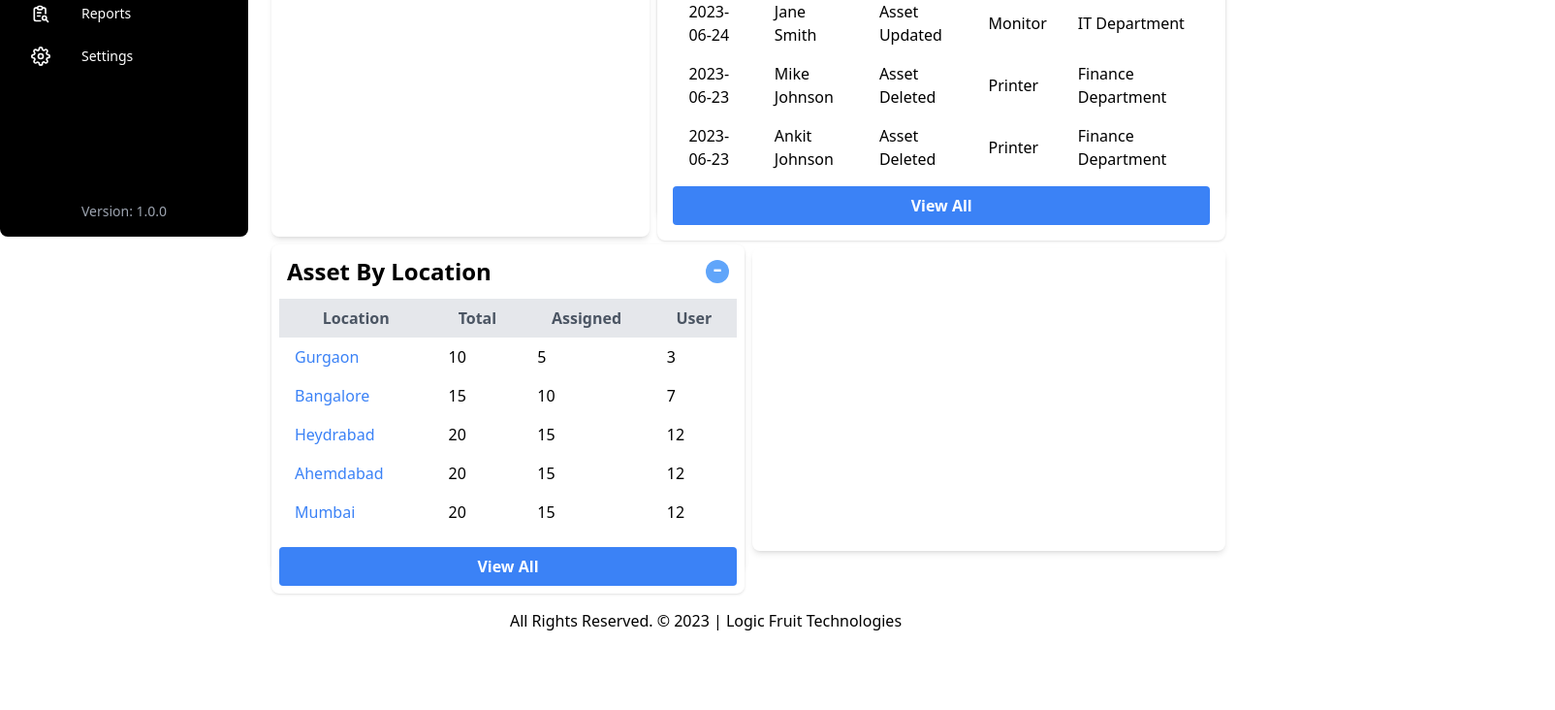
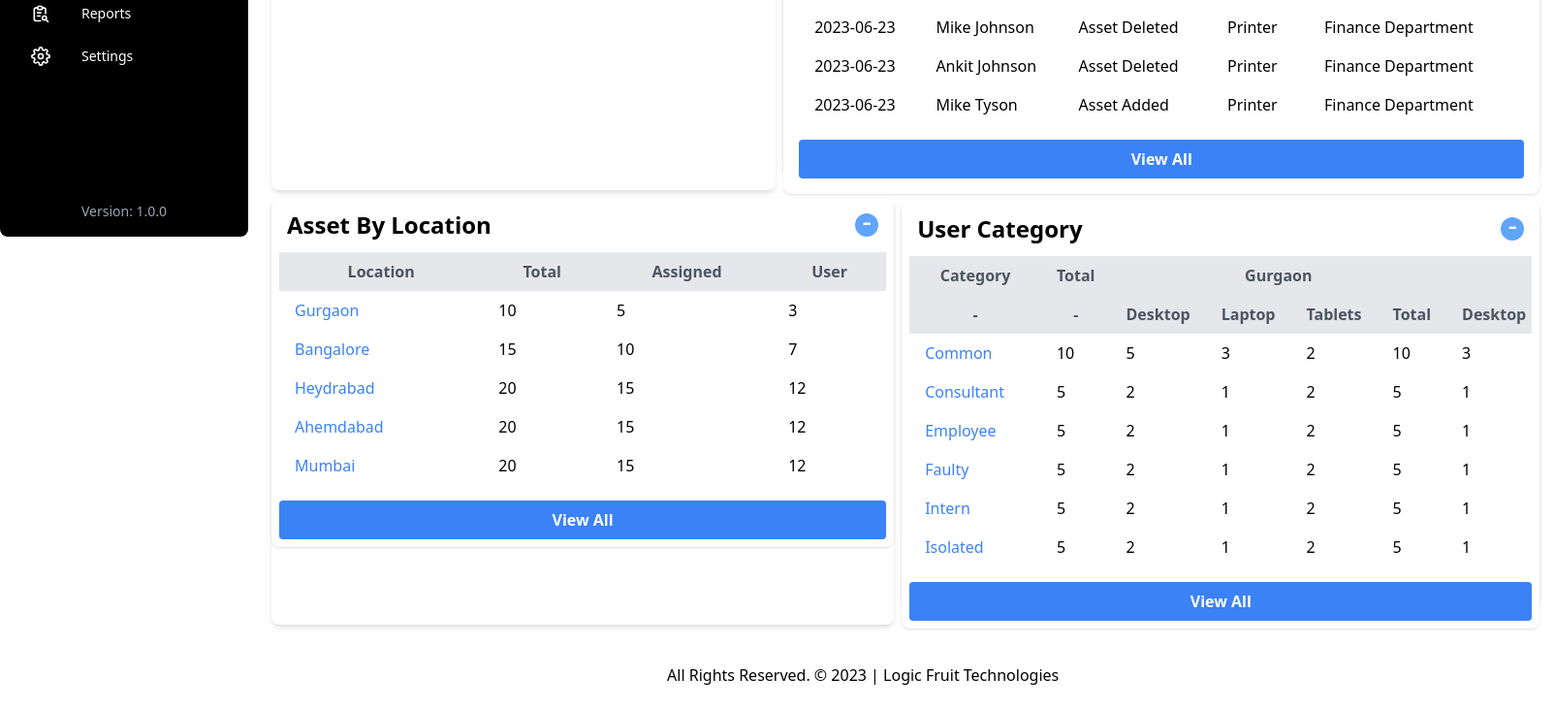
Before and after one commit to DrThakur/it-management-system, a React (Create React App) app: page / in a window 1280 px wide. Shown: the part 556-1288 px from the top of the page at 97% size, 1604 px wide, since content can reach past the window. Before the commit the page ends 1232 px from the top, so only its background shows below. Built offline with nearby package versions, Linux system fonts and the light colour scheme.

Commit message:
hascommitbranch code changes updated

```diff
--- /dev/null
+++ b/src/components/UserCategory/UserCategory.js
@@ -0,0 +1,302 @@
+import React, { useState } from "react";
+import { useNavigate } from "react-router-dom";
+
+const UserCategory = () => {
+  const categoryData = [
+    {
+      id: 1,
+      name: "Common",
+      total: 10,
+      gurgaon: {
+        desktop: 5,
+        laptop: 3,
+        tablets: 2,
+        total: 10,
+      },
+      bangalore: {
+        desktop: 3,
+        laptop: 4,
+        tablets: 2,
+        total: 9,
+      },
+    },
+    {
+      id: 2,
+      name: "Consultant",
+      total: 5,
+      gurgaon: {
+        desktop: 2,
+        laptop: 1,
+        tablets: 2,
+        total: 5,
+      },
+      bangalore: {
+        desktop: 1,
+        laptop: 2,
+        tablets: 2,
+        total: 5,
+      },
+    },
+    {
+      id: 3,
+      name: "Employee",
+      total: 5,
+      gurgaon: {
+        desktop: 2,
+        laptop: 1,
+        tablets: 2,
+        total: 5,
+      },
+      bangalore: {
+        desktop: 1,
+        laptop: 2,
+        tablets: 2,
+        total: 5,
+      },
+    },
+    {
+      id: 4,
+      name: "Faulty",
+      total: 5,
+      gurgaon: {
+        desktop: 2,
+        laptop: 1,
+        tablets: 2,
+        total: 5,
+      },
+      bangalore: {
+        desktop: 1,
+        laptop: 2,
+        tablets: 2,
+        total: 5,
+      },
+    },
+    {
+      id: 5,
+      name: "Intern",
+      total: 5,
+      gurgaon: {
+        desktop: 2,
+        laptop: 1,
+        tablets: 2,
+        total: 5,
+      },
+      bangalore: {
+        desktop: 1,
+        laptop: 2,
+        tablets: 2,
+        total: 5,
+      },
+    },
+    {
+      id: 6,
+      name: "Isolated",
+      total: 5,
+      gurgaon: {
+        desktop: 2,
+        laptop: 1,
+        tablets: 2,
+        total: 5,
+      },
+      bangalore: {
+        desktop: 1,
+        laptop: 2,
+        tablets: 2,
+        total: 5,
+      },
+    },
+    {
+      id: 7,
+      name: "IT Stock",
+      total: 5,
+      gurgaon: {
+        desktop: 2,
+        laptop: 1,
+        tablets: 2,
+        total: 5,
+      },
+      bangalore: {
+        desktop: 1,
+        laptop: 2,
+        tablets: 2,
+        total: 5,
+      },
+    },
+    {
+      id: 8,
+      name: "Low Configuration",
+      total: 5,
+      gurgaon: {
+        desktop: 2,
+        laptop: 1,
+        tablets: 2,
+        total: 5,
+      },
+      bangalore: {
+        desktop: 1,
+        laptop: 2,
+        tablets: 2,
+        total: 5,
+      },
+    },
+    {
+      id: 9,
+      name: "Left Employee",
+      total: 5,
+      gurgaon: {
+        desktop: 2,
+        laptop: 1,
+        tablets: 2,
+        total: 5,
+      },
+      bangalore: {
+        desktop: 1,
+        laptop: 2,
+        tablets: 2,
+        total: 5,
+      },
+    },
+    {
+      id: 10,
+      name: "Project",
+      total: 5,
+      gurgaon: {
+        desktop: 2,
+        laptop: 1,
+        tablets: 2,
+        total: 5,
+      },
+      bangalore: {
+        desktop: 1,
+        laptop: 2,
+        tablets: 2,
+        total: 5,
+      },
+    },
+    {
+      id: 11,
+      name: "Servers",
+      total: 5,
+      gurgaon: {
+        desktop: 2,
+        laptop: 1,
+        tablets: 2,
+        total: 5,
+      },
+      bangalore: {
+        desktop: 1,
+        laptop: 2,
+        tablets: 2,
+        total: 5,
+      },
+    },
+    // Add more category objects as needed
+  ];
+
+  const [showContent, setShowContent] = useState(true);
+  const [showAll, setShowAll] = useState(false);
+  const navigate = useNavigate();
+
+  const handleViewAll = () => {
+    navigate("/user-category");
+  };
+
+  const handleToggleContent = () => {
+    setShowContent(!showContent);
+  };
+
+  const visibleCategories = showAll ? categoryData : categoryData.slice(0);
+
+  const handleCategoryClick = (categoryId) => {
+    navigate(`/category/${categoryId}`); // Replace with the actual category page URL
+  };
+
+  return (
+    <div className="bg-white p-2 shadow rounded-lg -mb-6">
+      <div className="flex justify-between items-center">
+        <h2 className="text-2xl font-bold ml-2">User Category</h2>
+        <button
+          className="flex items-center justify-center w-6 h-6 rounded-full bg-blue-400 hover:bg-blue-600 text-white focus:outline-none mb-2 mt-2 mr-2"
+          onClick={handleToggleContent}
+        >
+          <span className="text-3xl mb-2">{showContent ? "-" : "+"}</span>
+        </button>
+      </div>
+      {showContent && (
+        <div className="overflow-x-auto mt-2 overflow-y-auto">
+          <div className="max-h-80 overflow-y-auto">
+            <table className="table-auto w-full">
+              <thead className="sticky top-0">
+                <tr className="bg-gray-200 text-gray-600">
+                  <th className="py-2 px-4">Category</th>
+                  <th className="py-2 px-4">Total</th>
+                  <th className="py-2 px-4" colSpan="4">
+                    Gurgaon
+                  </th>
+                  <th className="py-2 px-4" colSpan="4">
+                    Bangalore
+                  </th>
+                </tr>
+                <tr className="bg-gray-200 text-gray-600">
+                  <th className="py-2 px-4">-</th>
+                  <th className="py-2 px-4">-</th>
+                  <th className="py-2 px-4">Desktop</th>
+                  <th className="py-2 px-4">Laptop</th>
+                  <th className="py-2 px-4">Tablets</th>
+                  <th className="py-2 px-4">Total</th>
+                  <th className="py-2 px-4">Desktop</th>
+                  <th className="py-2 px-4">Laptop</th>
+                  <th className="py-2 px-4">Tablets</th>
+                  <th className="py-2 px-4">Total</th>
+                </tr>
+              </thead>
+              <tbody>
+                {visibleCategories.map((category) => (
+                  <React.Fragment key={category.id}>
+                    <tr>
+                      <td className="py-2 px-4">
+                        <a
+                          href={`/category/${category.id}`} // Replace with the actual category page URL
+                          onClick={(e) => {
+                            e.preventDefault();
+                            handleCategoryClick(category.id);
+                          }}
+                          className="text-blue-500 hover:underline"
+                        >
+                          {category.name}
+                        </a>
+                      </td>
+                      <td className="py-2 px-4">{category.total}</td>
+                      <td className="py-2 px-4">{category.gurgaon.desktop}</td>
+                      <td className="py-2 px-4">{category.gurgaon.laptop}</td>
+                      <td className="py-2 px-4">{category.gurgaon.tablets}</td>
+                      <td className="py-2 px-4">{category.gurgaon.total}</td>
+                      <td className="py-2 px-4">
+                        {category.bangalore.desktop}
+                      </td>
+                      <td className="py-2 px-4">{category.bangalore.laptop}</td>
+                      <td className="py-2 px-4">
+                        {category.bangalore.tablets}
+                      </td>
+                      <td className="py-2 px-4">{category.bangalore.total}</td>
+                    </tr>
+                  </React.Fragment>
+                ))}
+              </tbody>
+            </table>
+          </div>
+        </div>
+      )}
+      {showContent && !showAll && (
+        <button
+          className="mt-4 w-full bg-blue-500 hover:bg-blue-600 text-white font-semibold py-2 px-4 rounded focus:outline-none focus:shadow-outline"
+          onClick={handleViewAll}
+        >
+          View All
+        </button>
+      )}
+    </div>
+  );
+};
+
+export default UserCategory;
--- a/src/pages/FinalDashboard/Dashboard.js
+++ b/src/pages/FinalDashboard/Dashboard.js
@@ -4,6 +4,7 @@ import Pie from "../Pie";
 import DashboardCategory from "../../data/dashboardData/DashboardCategory";
 import RecentActivity from "../../components/RecentActivity/RecentActivity";
 import AssetLocation from "../../components/AssetLocation/AssetLocation";
+import UserCategory from "../../components/UserCategory/UserCategory";
 // import DoughnutChartDemo from "../PieChart";
 
 const Dashboard = () => {
@@ -28,7 +29,7 @@ const Dashboard = () => {
           <AssetLocation />
         </div>
         <div className="w-1/2 shadow-md ml-2 rounded-lg mb-5">
-          {/* Add your second additional component here */}
+          <UserCategory />
         </div>
       </div>
     </div>
```
